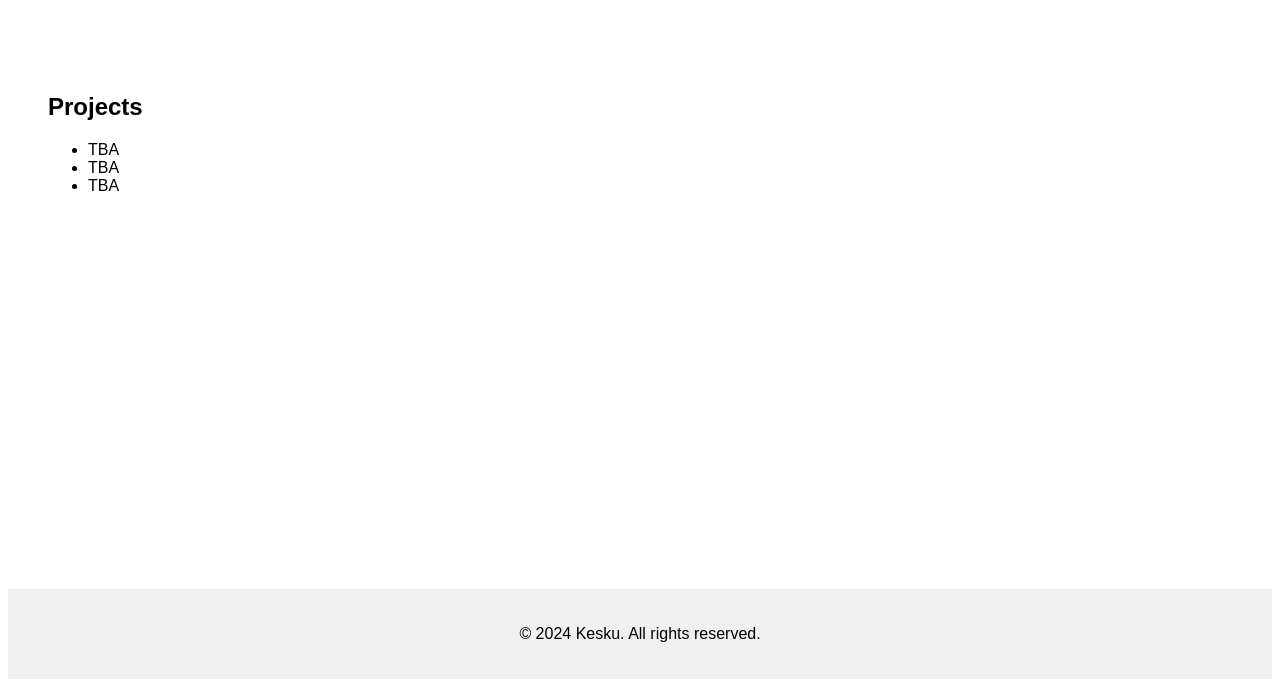
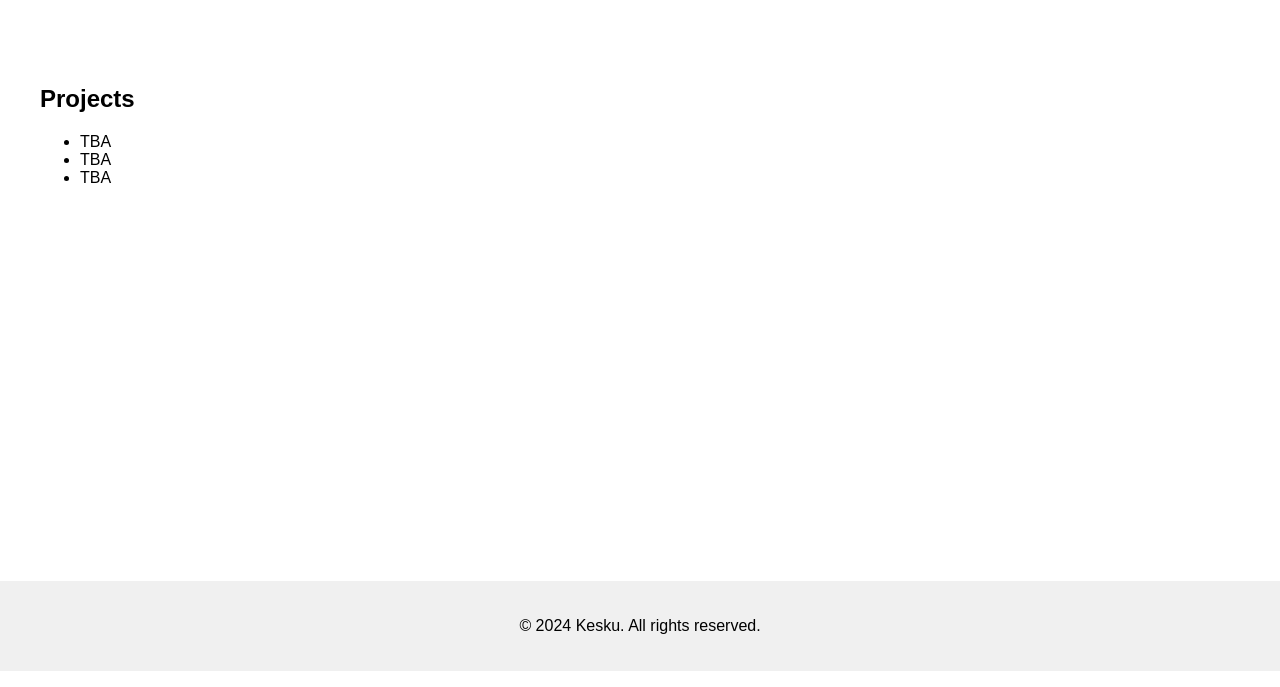
Before and after one commit to kesku/gpts.kesku.me, a plain HTML site: page index.html in a window 1280 px wide. Shown: the part 129-816 px from the top of the page. Drawn offline with Linux system fonts and the light colour scheme; a script that the page names is missing.

Commit message:
css fix 2 - footer not staying down

```diff
--- a/style.css
+++ b/style.css
@@ -1,8 +1,13 @@
+html {
+  height: 100%;
+}
+
 body {
   font-family: Arial, sans-serif;
   display: flex;
   flex-direction: column;
-  min-height: 100vh;
+  min-height: 100%;
+  margin: 0; /* Reset default margin */
 }
 
 header {
@@ -28,11 +33,13 @@ nav ul li a {
 section {
   margin: 20px;
   padding: 20px;
+  flex-grow: 1; /* Allow section to grow and fill available space */
 }
 
 footer {
   text-align: center;
   padding: 20px;
   background-color: #f0f0f0;
-  margin-top: auto;
+  margin-top: auto; /* Push footer to bottom */
+  flex-shrink: 0;
 }
```
